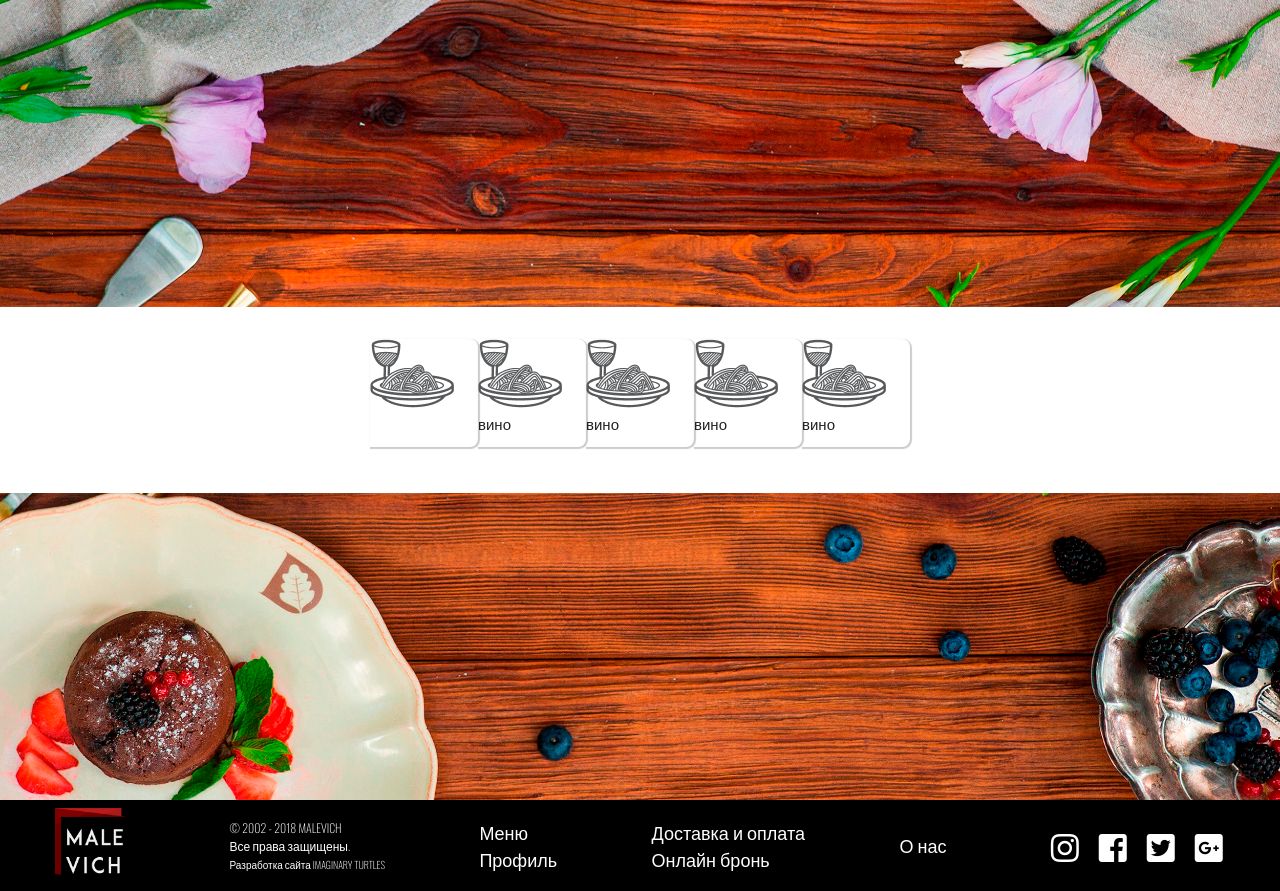
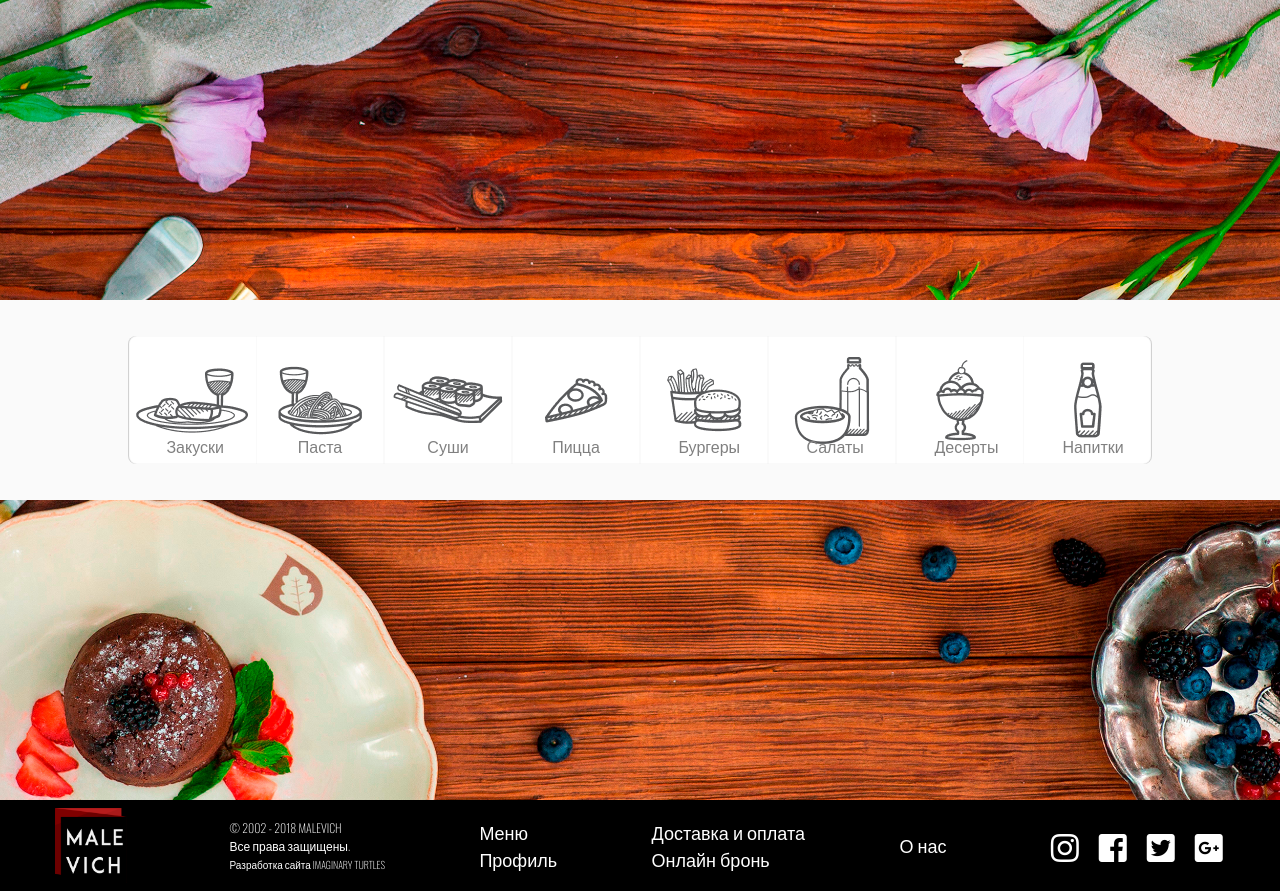
Before and after one commit to anastasiia-l/Project-Malevich-WebSite-, a PHP site: page /menu.html in a window 1280 px wide. Run offline with PHP 8.4, Linux system fonts and the light colour scheme; some libraries are stand-ins or nearby versions.

Commit message:
Fix menu-panel

```diff
--- a/css/menu.css
+++ b/css/menu.css
@@ -1,52 +1,120 @@
-  .block {
-    height: 200px;
-    color: white;
-
-  }
-
 .parallax-container .parallax img {
   object-fit: cover;
   width: 50%;
 }
 
   .block-menu {
+  background-color: #fafafa;
   display: flex;
   flex-direction: row;
+  align-items: center;
   justify-content: center;
-  margin: 32px;
-  height: 200px
+  margin: 0px;
+  height: 332px
 }
+
   .category {
+  display: flex;
+  flex-direction: column;
+  align-items: center;
+  justify-content: center;
+  background-color: #ffffff;
+  width: 128px;
+  height: 128px;
+  box-shadow: inset 0px 0px 1px 0px rgba(0,0,0,0.2);
+  overflow: hidden;
+  position: relative;
+text-align: center;
+}
 
-  width: 108px;
-  height: 108px;
+  .left-category {
+  display: flex;
+  flex-direction: column;
+  align-items: center;
+  justify-content: center;
+  background-color: #ffffff;
+  width: 128px;
+  height: 128px;
+  border-radius: 8px 0px 0px 8px;
+  box-shadow: inset 1px 0px 1px 0px rgba(0,0,0,0.2);
+  overflow: hidden;
+  position: relative;
+
+}
+
+  .right-category {
+  display: flex;
+  flex-direction: column;
+  align-items: center;
+  justify-content: center;
+  background-color: #ffffff;
+  width: 128px;
+  height: 128px;
   border-radius: 0px 8px 8px 0px;
-  box-shadow: 1px 1px 1px 1px rgba(0,0,0,0.2);
-  overflow: auto;
+  box-shadow: inset -1px 0px 1px 0px rgba(0,0,0,0.2);
+  overflow: hidden;
+  position: relative;
 
 }
 
 .category:hover   {
+  height: 144px;
+  width: 144px;
+  border-radius: 8px 8px 8px 8px;
+}
 
-width: 128px;
+.left-category:hover   {
+  height: 144px;
+  width: 144px;
+  border-radius: 8px 8px 8px 8px;
+}
+
+.right-category:hover   {
+  height: 144px;
+  width: 144px;
+  border-radius: 8px 8px 8px 8px;
 }
 
 .category:hover > .category-name {
   color: black;
+  font-weight: 500;
+  font-size: 17px;
+  bottom: 12px;
+}
+
+.right-category:hover > .category-name {
+  color: black;
+  font-weight: 500;
+  font-size: 17px;
+  bottom: 12px;
+}
+
+.left-category:hover > .category-name {
+  color: black;
+  font-weight: 500;
+  font-size: 17px;
+  bottom: 12px;
 }
 
  .category:hover > .category-icon {
- transform: scale(0.8);
 
 }
+
 .category-name {
-  color: white;
+  color: #808080;
+   width: 40%;
+  font-weight: 400;
+  font-size: 16px;
+  align-self: stretch;
+  text-align: center;
+  position: absolute;
+  bottom: 6px;
+  left: 50%;
+  margin-left: -20%;
 }
 
 .category-icon {
   width: auto;
-
-
 }
 
  .test {
--- a/menu.html
+++ b/menu.html
@@ -19,25 +19,37 @@
       <div class="parallax"><img src="images/par_background_1.png"></div>
     </div>
     <div class="block-menu">
-      <div class="category">
-      	<img class="category-icon" src="images/cat_pasta.png">
-      	<p class="category-name">вино</p>
+      <div class="left-category">
+      	<img class="category-icon" src="images/cat_snacks.png">
+      	<p class="category-name">Закуски</p>
       </div>
         <div class="category">
       	<img src="images/cat_pasta.png">
-      	<p>вино</p>
+      	<p class="category-name">Паста</p>
+      </div>
+      <div class="category">
+      	<img src="images/cat_sushi.png">
+      	<p class="category-name">Суши</p>
+      </div>
+      <div class="category">
+      	<img src="images/cat_pizza.png">
+      	<p class="category-name">Пицца</p>
+      </div>
+      <div class="category">
+      	<img src="images/cat_burgers.png">
+      	<p class="category-name">Бургеры</p>
       </div>
         <div class="category">
-      	<img src="images/cat_pasta.png">
-      	<p>вино</p>
+      	<img src="images/cat_salats.png">
+      	<p class="category-name">Салаты</p>
       </div>
         <div class="category">
-      	<img src="images/cat_pasta.png">
-      	<p>вино</p>
+      	<img src="images/cat_desserts.png">
+      	<p class="category-name">Десерты</p>
       </div>
-        <div class="category">
-      	<img src="images/cat_pasta.png">
-      	<p>вино</p>
+        <div class="right-category">
+      	<img src="images/cat_drinks.png">
+      	<p class="category-name">Напитки</p>
       </div>
 
     </div>
```
Also changed, not shown: images/cat_burgers.png (added), images/cat_desserts.png (added), images/cat_drinks.png (added), images/cat_pizza.png (added), images/cat_salats.png (added), images/cat_snacks.png (added), images/cat_sushi.png (added). Lines whose indentation alone changed are shown as unchanged.
